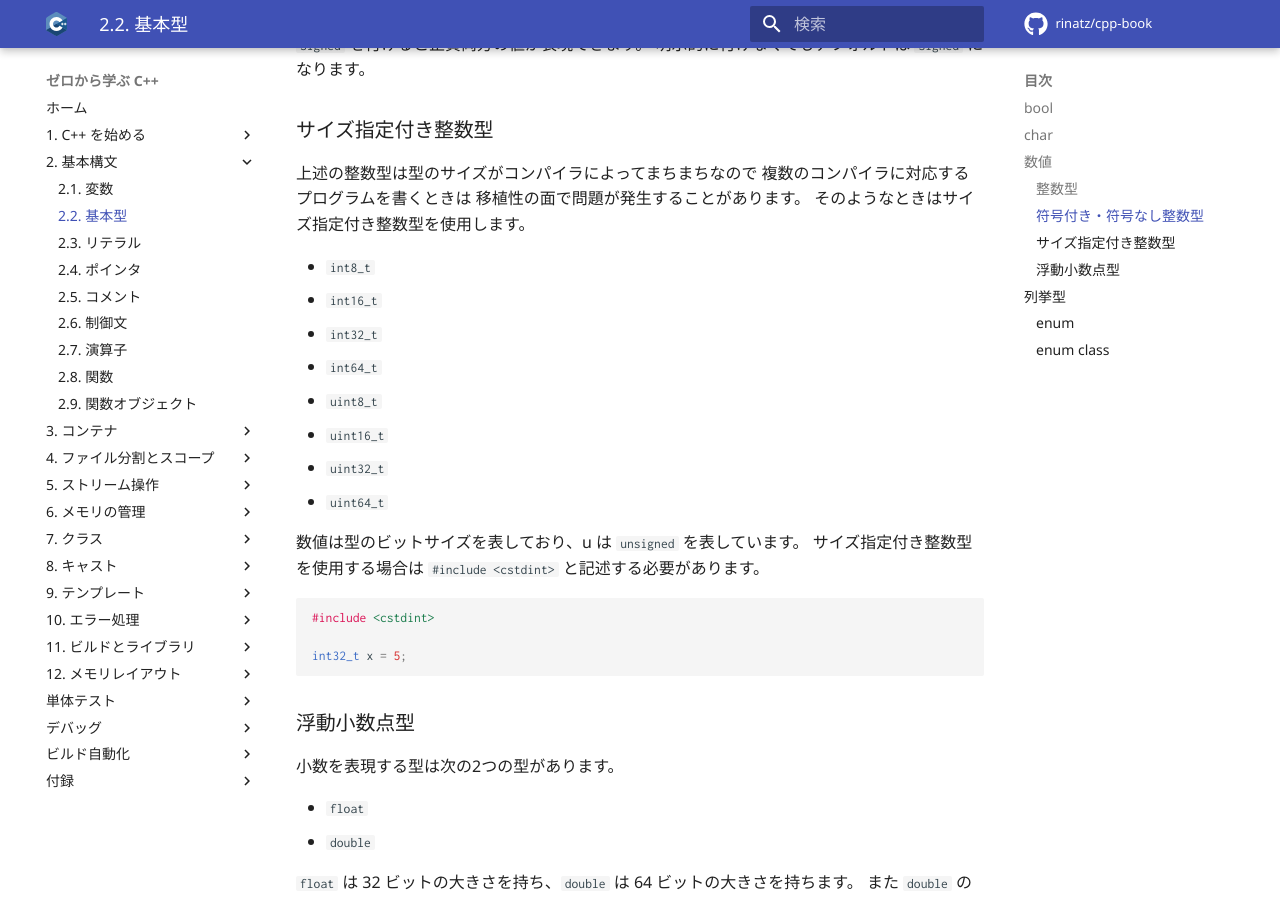
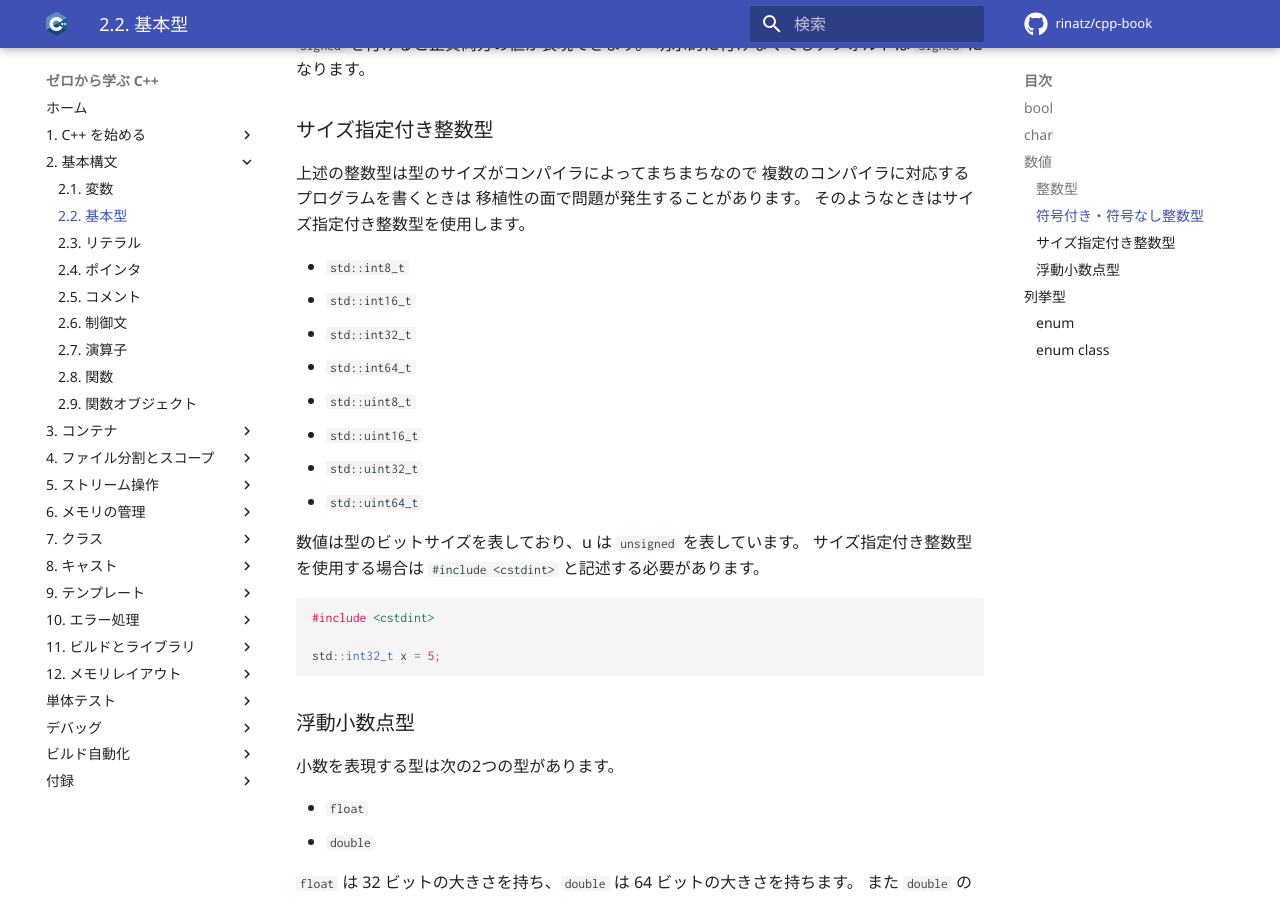
Before and after one commit to rinatz/cpp-book, an MkDocs documentation site: the page built from docs/ch02-02-primitive-types.md, in a window 1280 px wide and 900 px high, scrolled down 1201 px. Built offline with MkDocs 1.6.1 and Material for MkDocs 9.7.7, drawn with Linux system fonts in a browser that asks for light colours; comment, search, counter and statistics services are not loaded.

Commit message:
fix(primitive-types): [u]intN_t type is defined in std namespace
There is no gurantee that [u]intN_t types are declared in global namespace. So, `std::` is required to use them.

````diff
--- a/docs/ch02-02-primitive-types.md
+++ b/docs/ch02-02-primitive-types.md
@@ -57,14 +57,14 @@ unsigned int x = 4000000000;
 移植性の面で問題が発生することがあります。
 そのようなときはサイズ指定付き整数型を使用します。
 
-* `int8_t`
-* `int16_t`
-* `int32_t`
-* `int64_t`
-* `uint8_t`
-* `uint16_t`
-* `uint32_t`
-* `uint64_t`
+* `std::int8_t`
+* `std::int16_t`
+* `std::int32_t`
+* `std::int64_t`
+* `std::uint8_t`
+* `std::uint16_t`
+* `std::uint32_t`
+* `std::uint64_t`
 
 数値は型のビットサイズを表しており、u は `unsigned` を表しています。
 サイズ指定付き整数型を使用する場合は `#include <cstdint>` と記述する必要があります。
@@ -72,7 +72,7 @@ unsigned int x = 4000000000;
 ```cpp
 #include <cstdint>
 
-int32_t x = 5;
+std::int32_t x = 5;
 ```
 
 ### 浮動小数点型
````
